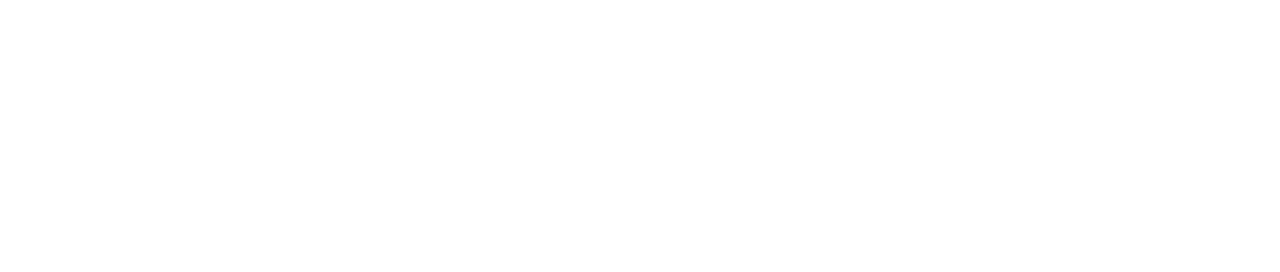
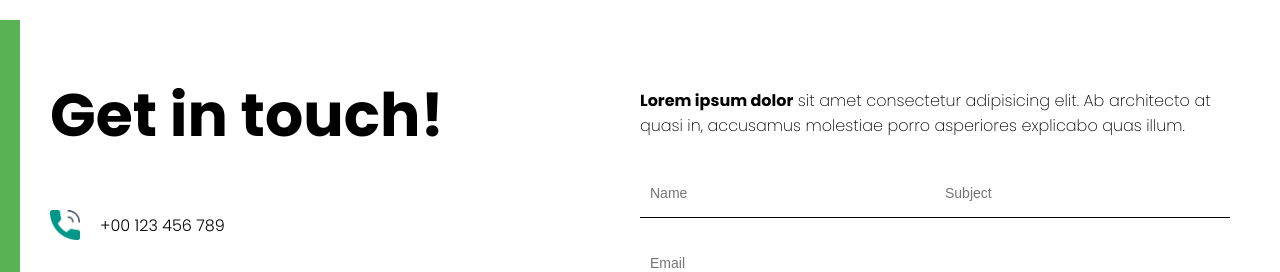
Before and after one commit to mittell/react-portfolio-site-v1, a React (Create React App) app: page / in a window 1280 px wide. Shown: the part 2525-2797 px from the top of the page. Before the commit the page ends 2545 px from the top, so only its background shows below. Built offline with nearby package versions, Linux system fonts and the light colour scheme.

Commit message:
feat: added Contact component

```diff
--- a/src/App.jsx
+++ b/src/App.jsx
@@ -1,6 +1,7 @@
 import Intro from './components/Intro/Intro';
 import About from './components/About/About';
 import ProductList from './components/ProductList/ProductList';
+import Contact from './components/Contact/Contact';
 
 function App() {
 	return (
@@ -8,6 +9,7 @@
 			<Intro />
 			<About />
 			<ProductList />
+			<Contact />
 		</div>
 	);
 }
--- /dev/null
+++ b/src/components/Contact/Contact.css
@@ -0,0 +1,81 @@
+.contact {
+	height: 100vh;
+	position: relative;
+}
+
+.contact-bg {
+	width: 20px;
+	height: 100%;
+	background-color: #59b256;
+	position: absolute;
+}
+
+.contact-wrapper {
+	padding: 50px;
+	display: flex;
+}
+
+.contact-left {
+	flex: 1;
+}
+
+.contact-right {
+	flex: 1;
+	display: flex;
+	align-items: center;
+	justify-content: center;
+	flex-direction: column;
+}
+
+.contact-title {
+	font-size: 60px;
+	width: 80%;
+}
+
+.contact-info-item {
+	display: flex;
+	align-items: center;
+	margin: 50px 0px;
+	font-weight: 300;
+	width: 70%;
+}
+
+.contact-icon {
+	width: 30px;
+	height: 30px;
+	margin-right: 20px;
+}
+
+.contact-desc {
+	font-weight: 200;
+}
+
+form {
+	margin-top: 20px;
+}
+
+input {
+	width: 50%;
+	height: 50px;
+	border: none;
+	border-bottom: 1px solid black;
+	margin: 10px 0px;
+	font-size: 14px;
+	padding-left: 10px;
+}
+
+textarea {
+	width: 100%;
+	margin: 10px 0px;
+	font-size: 14px;
+	padding-left: 10px;
+}
+
+button {
+	border: none;
+	padding: 15px;
+	background-color: #59b256;
+	color: white;
+	font-weight: 500;
+	cursor: pointer;
+}
--- /dev/null
+++ b/src/components/Contact/Contact.jsx
@@ -0,0 +1,52 @@
+import React from 'react';
+import './Contact.css';
+import Phone from '../../img/phone.png';
+import Email from '../../img/email.png';
+import Address from '../../img/address.png';
+
+const Contact = () => {
+	const handleSubmit = (e) => {
+		e.preventDefault();
+	};
+
+	return (
+		<div className='contact'>
+			<div className='contact-bg'></div>
+			<div className='contact-wrapper'>
+				<div className='contact-left'>
+					<h1 className='contact-title'>Get in touch!</h1>
+					<div className='contact-info'>
+						<div className='contact-info-item'>
+							<img src={Phone} alt='Phone' className='contact-icon' />
+							+00 123 456 789
+						</div>
+						<div className='contact-info-item'>
+							<img src={Email} alt='Email' className='contact-icon' />
+							email@address.com
+						</div>
+						<div className='contact-info-item'>
+							<img src={Address} alt='Phone' className='contact-icon' />
+							123 Lorem Ipsum, Dolor Sit Amet, Consectetur, 123 456
+						</div>
+					</div>
+				</div>
+				<div className='contact-right'>
+					<p className='contact-desc'>
+						<strong>Lorem ipsum dolor</strong> sit amet consectetur adipisicing
+						elit. Ab architecto at quasi in, accusamus molestiae porro
+						asperiores explicabo quas illum.
+					</p>
+					<form onSubmit={handleSubmit}>
+						<input type='text' placeholder='Name' name='Name' />
+						<input type='text' placeholder='Subject' name='Subject' />
+						<input type='text' placeholder='Email' name='Email' />
+						<textarea rows='5' placeholder='Message' name='Message'></textarea>
+						<button>Submit</button>
+					</form>
+				</div>
+			</div>
+		</div>
+	);
+};
+
+export default Contact;
```
